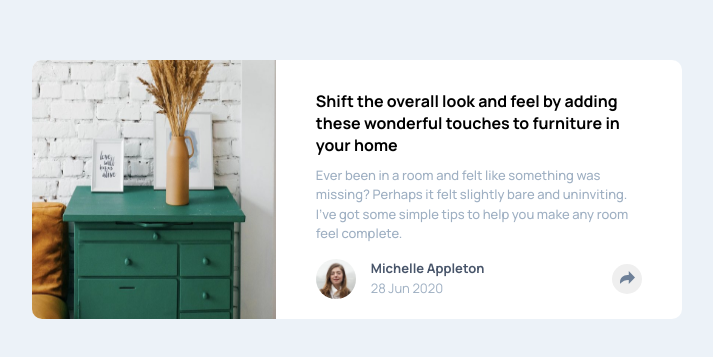
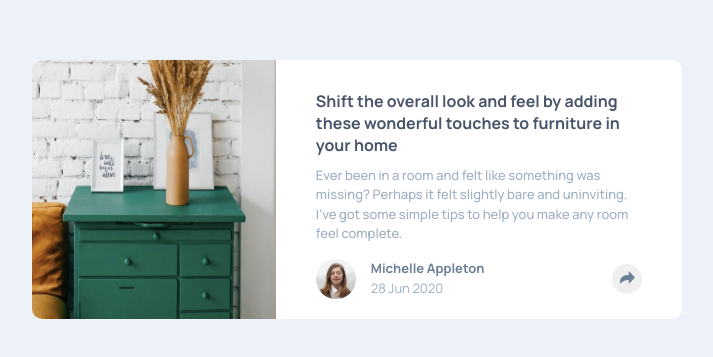
Before and after one commit to Odiesta/article-preview-component, a website: page index.html in a window 1280 px wide. Shown: the part 211-568 px from the top of the page, without its empty margins (283-996 px from the left). Drawn offline with Linux system fonts and the light colour scheme.

Commit message:
change color of article title and profile name

```diff
--- a/sass/_article.scss
+++ b/sass/_article.scss
@@ -35,6 +35,7 @@
   }
 
   &__title {
+    color: v.$very-dark-grayish-blue;
     font-size: 1.6rem;
     margin-top: 1rem;
     padding: 0 3rem;
@@ -83,7 +84,7 @@
 
   &__profile-name {
     font-weight: 700;
-    color: v.$very-dark-grayish-blue;
+    color: v.$desaturated-dark-blue;
   }
 
   &__profile-date {
```
Also changed, not shown: style/main.css, 1 other file.
